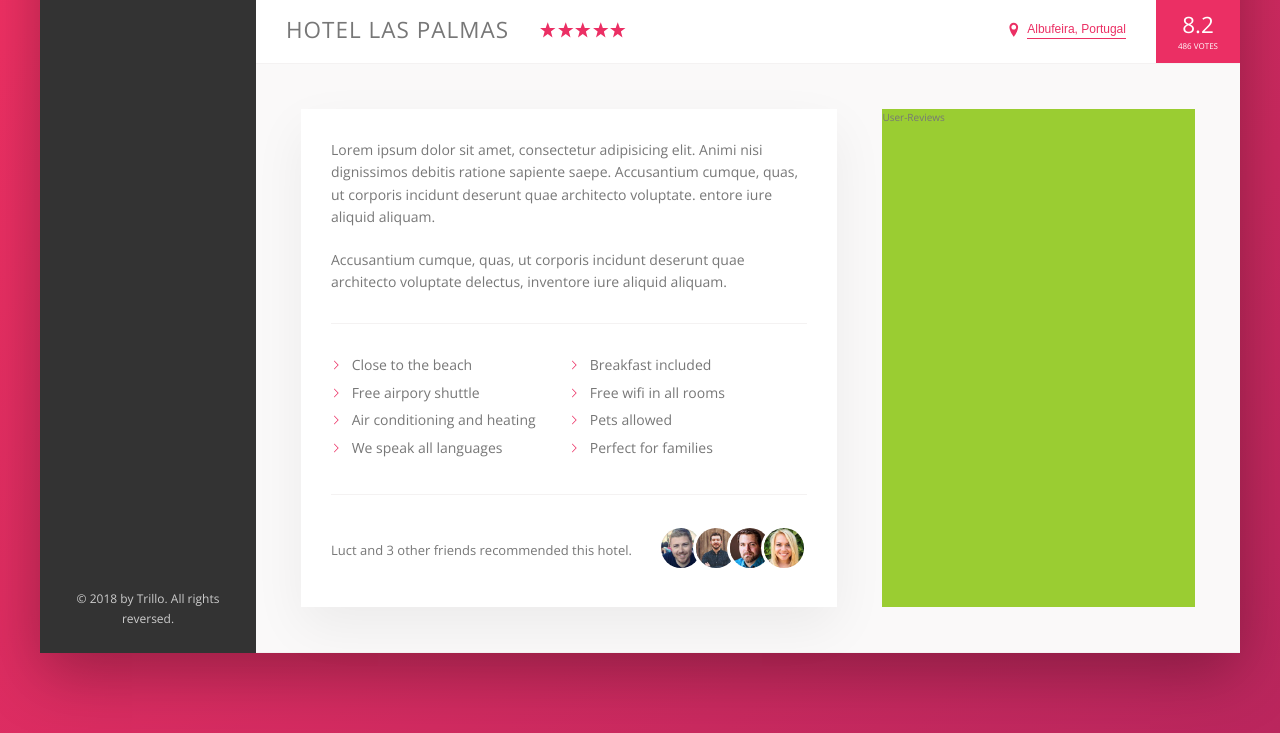
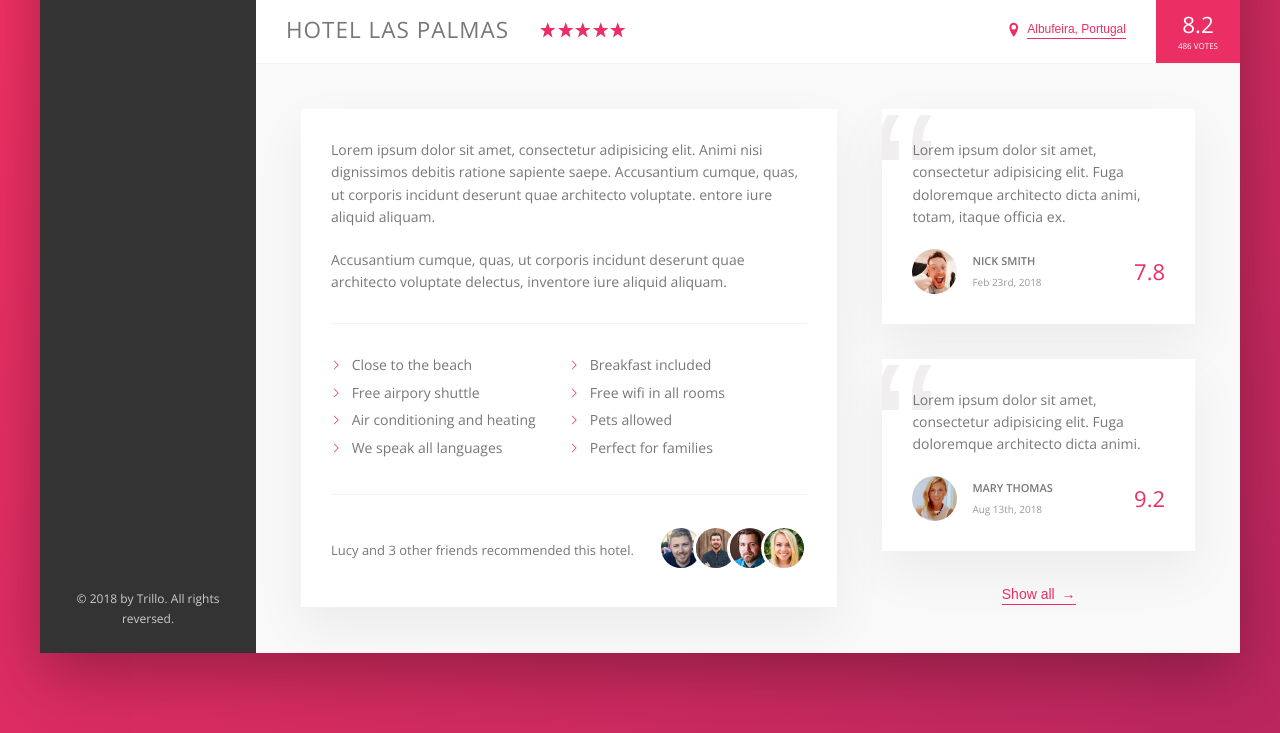
Before and after one commit to afozbek/Trillo, a website: page index.html in a window 1280 px wide. Shown: the part 538-1271 px from the top of the page. Drawn offline with nearby package versions, Linux system fonts and the light colour scheme.

Commit message:
finishing_the_reviews

```diff
--- a/index.html
+++ b/index.html
@@ -163,7 +163,7 @@
                         </ul>
                         <div class="recommend">
                             <p class="recommend__count">
-                                Luct and 3 other friends recommended this hotel.
+                                Lucy and 3 other friends recommended this hotel.
                             </p>
                             <div class="recommend__friends">
                                 <img src="img/user-3.jpg" alt="Friend 1" class="recommend__photo">
@@ -176,7 +176,36 @@
 
 
                     <div class="user-reviews">
-                        User-Reviews
+                        <figure class="review">
+                            <blockquote class="review__text">
+                                Lorem ipsum dolor sit amet, consectetur adipisicing elit. Fuga doloremque architecto
+                                dicta animi, totam, itaque officia ex.
+                            </blockquote>
+                            <figcaption class="review__user">
+                                <img class="review__photo" src="img/user-1.jpg" alt="User1">
+                                <div class="review__user-box">
+                                    <p class="review__user-name">Nick Smith</p>
+                                    <p class="review__user-date">Feb 23rd, 2018</p>
+                                </div>
+                                <div class="review__rating">7.8</div>
+                            </figcaption>
+                        </figure>
+                        <figure class="review">
+                            <blockquote class="review__text">
+                                Lorem ipsum dolor sit amet, consectetur adipisicing elit. Fuga doloremque architecto
+                                dicta animi.
+                            </blockquote>
+                            <figcaption class="review__user">
+                                <img src="img/user-2.jpg" alt="User1" class="review__photo">
+                                <div class="review__user-box">
+                                    <p class="review__user-name">Mary Thomas</p>
+                                    <p class="review__user-date">Aug 13th, 2018</p>
+                                </div>
+                                <div class="review__rating">9.2</div>
+                            </figcaption>
+                        </figure>
+
+                        <button class="btn-inline">Show all <span>&rarr;</span></button>
                     </div>
                 </div>
 
--- a/sass/_components.scss
+++ b/sass/_components.scss
@@ -295,8 +295,16 @@
     cursor: pointer;
     transition: all .2s;
 
+    & span {
+        margin-left: 3px;
+        transition: margin-left .2s;
+    }
+
     &:hover {
         color: var(--color-grey-dark-1);
+        span {
+            margin-left: 8px;
+        }
     }
 
     &:focus {
@@ -322,13 +330,11 @@
     }
 }
 
-
 //////////////////////////////
 //PARAGRAPH
 .paragraph:not(:last-of-type) {
     margin-bottom: 2rem;
 }
-
 
 //////////////////////////////
 //LIST
@@ -358,7 +364,6 @@
         //Older browsers
         // background-image: url(../img/chevron-thin-right.svg);
 
-
         //Newer browsers - masks
         background-color: var(--color-primary);
         -webkit-mask-image:  url(../img/chevron-thin-right.svg);
@@ -380,17 +385,9 @@
     display: flex;
     align-items: center;
 
-    &__count {
-
-    }
-
-
     &__friends {
             margin-left: auto;
     }
-
-
-
 
     &__photo {
         box-sizing: content-box;
@@ -402,10 +399,75 @@
         &:not(:last-child) {
             margin-right: -1.5rem;
         }
+    }
+}
+
+//////////////////////////////
+//USER REVIEWS
+
+.review {
+    background-color: #fff;
+    box-shadow: var(--shadow-light);
+    padding: 3rem;
+    margin-bottom: 3.5rem;
+    position: relative;
+    overflow: hidden;
+
+    &__text {
+        margin-bottom: 2rem;
+        z-index: 10;
+        position: relative;
+    }
+
+    &__user {
+        display: flex;
+        align-items: center;
+        justify-content: center;
+    }
+
+    &__photo {
+        height: 4.5rem;
+        width: 4.5rem;
+        border-radius: 50%;
+        margin-right: 1.5rem;
+    }
+
+    &__user-box {
+        margin-right: auto;
+    }
+
+
+    &__user-name {
+        font-size: 1.1rem;
+        font-weight: 600;
+        text-transform: uppercase;
+        margin-bottom: .4rem;
+    }
+
+    &__user-date {
+        font-size: 1rem;
+        color: var(--color-grey-dark-3);
+
+    }
+
+    &__rating {
+        color: var(--color-primary);
+        font-size: 2.2rem;
+        font-weight: 300;
+    }
+
+    &::before {
+        content: "\201C";
+        position: absolute;
+        top:-2.5rem;
+        left: -1rem;
+        line-height: 1;
+        font-size: 20rem;
+        color: var(--color-grey-light-3);
+        font-family: sans-serif;
+        z-index: 1;
+    }
 
 
 
-
-
-    }
 }
--- a/sass/_layout.scss
+++ b/sass/_layout.scss
@@ -39,6 +39,7 @@
 }
 
 .detail {
+    font-size: 1.4rem;
     display: flex;
     padding: 4.5rem;
     background-color: var(--color-grey-light-1);
@@ -46,7 +47,6 @@
 }
 
 .description {
-    font-size: 1.4rem;
     background-color: #fff;
     box-shadow: var(--shadow-light);
     padding: 3rem;
@@ -55,6 +55,10 @@
 }
 
 .user-reviews {
-    background-color: yellowgreen;
     flex: 1;
+
+    display: flex;
+    flex-direction: column; //change the direction of the flex top to bottom
+    align-items: center;
+
 }
```
Also changed, not shown: css/style.css.
